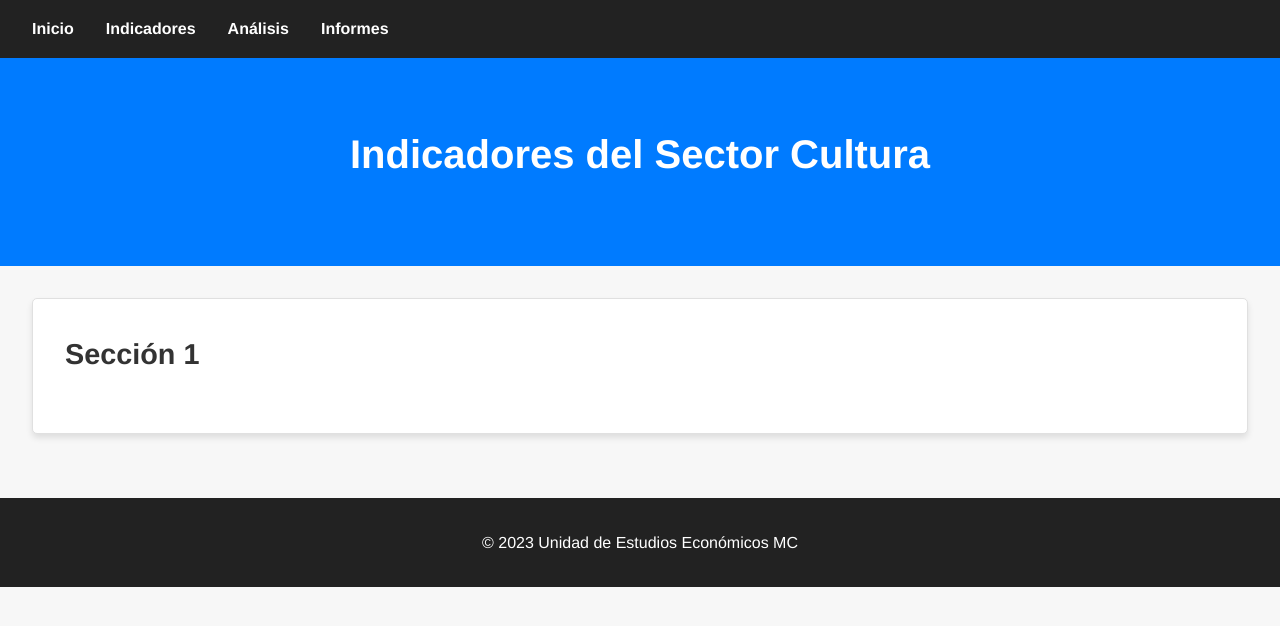
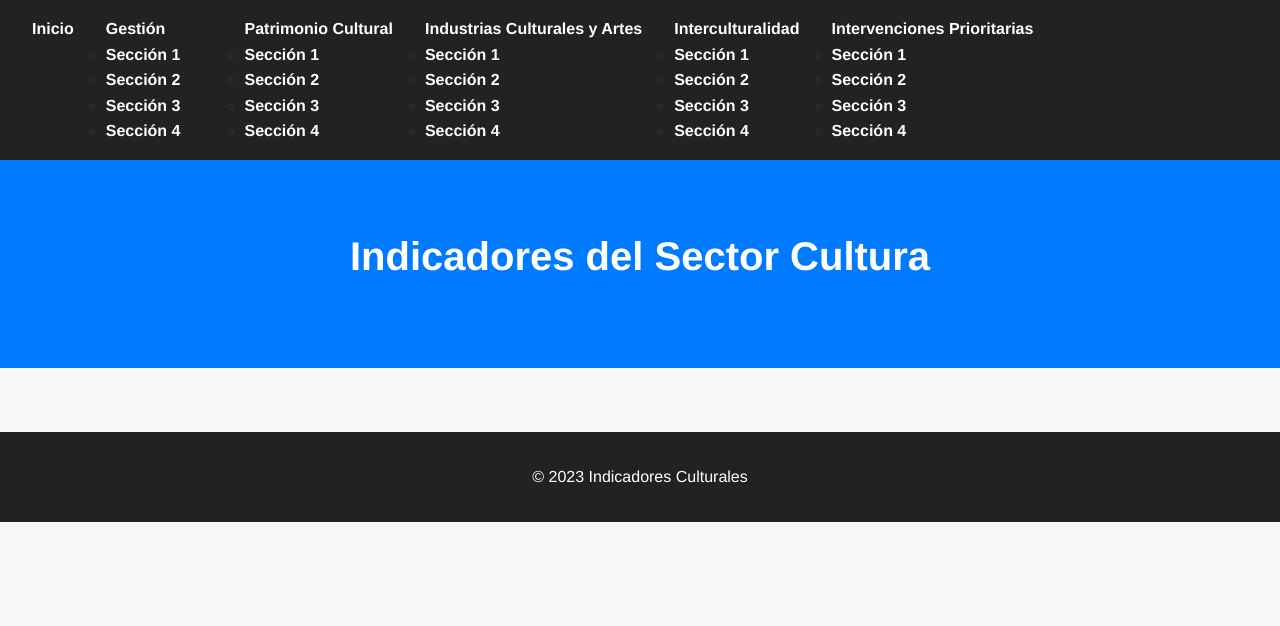
Before and after one commit to unidad-estudios-economicos-MC/uee.mc.github.io, a plain HTML site: page index.html in a window 1280 px wide. Drawn offline with Linux system fonts and the light colour scheme.

Commit message:
Update index.html

```diff
--- a/index.html
+++ b/index.html
@@ -3,7 +3,7 @@
 <head>
 <meta charset="UTF-8">
 <meta name="viewport" content="width=device-width, initial-scale=1.0">
-<title>Indicadores Culturales</title>
+<title>Indicadores del Sector Cultura</title>
 <link rel="stylesheet" href="styles.css">
 </head>
 <body>
@@ -15,24 +15,61 @@
     </div>
     <ul class="navbar-menu" id="navbar-menu">
         <li><a href="#">Inicio</a></li>
-        <li><a href="#">Indicadores</a></li>
-        <li><a href="#">Análisis</a></li>
-        <li><a href="#">Informes</a></li>
+        <li class="menu-dropdown">
+            <a href="#">Gestión</a>
+            <ul class="sub-menu">
+                <li><a href="#">Sección 1</a></li>
+                <li><a href="#">Sección 2</a></li>
+                <li><a href="#">Sección 3</a></li>
+                <li><a href="#">Sección 4</a></li>
+            </ul>
+        </li>
+        <li class="menu-dropdown">
+            <a href="#">Patrimonio Cultural</a>
+            <ul class="sub-menu">
+                <li><a href="#">Sección 1</a></li>
+                <li><a href="#">Sección 2</a></li>
+                <li><a href="#">Sección 3</a></li>
+                <li><a href="#">Sección 4</a></li>
+            </ul>
+        </li>
+        <li class="menu-dropdown">
+            <a href="#">Industrias Culturales y Artes</a>
+            <ul class="sub-menu">
+                <li><a href="#">Sección 1</a></li>
+                <li><a href="#">Sección 2</a></li>
+                <li><a href="#">Sección 3</a></li>
+                <li><a href="#">Sección 4</a></li>
+            </ul>
+        </li>
+        <li class="menu-dropdown">
+            <a href="#">Interculturalidad</a>
+            <ul class="sub-menu">
+                <li><a href="#">Sección 1</a></li>
+                <li><a href="#">Sección 2</a></li>
+                <li><a href="#">Sección 3</a></li>
+                <li><a href="#">Sección 4</a></li>
+            </ul>
+        </li>
+        <li class="menu-dropdown">
+            <a href="#">Intervenciones Prioritarias</a>
+            <ul class="sub-menu">
+                <li><a href="#">Sección 1</a></li>
+                <li><a href="#">Sección 2</a></li>
+                <li><a href="#">Sección 3</a></li>
+                <li><a href="#">Sección 4</a></li>
+            </ul>
+        </li>
     </ul>
 </nav>
 <header>
     <h1>Indicadores del Sector Cultura</h1>
 </header>
 <main>
-    <article>
-        <h2>Sección 1</h2>
-        <div id="rmarkdown-content">
-            <!-- Aquí colocar contenido R Markdown -->
-        </div>
-    </article>
+    <!-- Secciones del contenido aquí -->
 </main>
 <footer>
-    <p>&copy; 2023 Unidad de Estudios Económicos MC</p>
+    <p>&copy; 2023 Indicadores Culturales</p>
 </footer>
 <script src="scripts.js"></script>
 </body>
```
